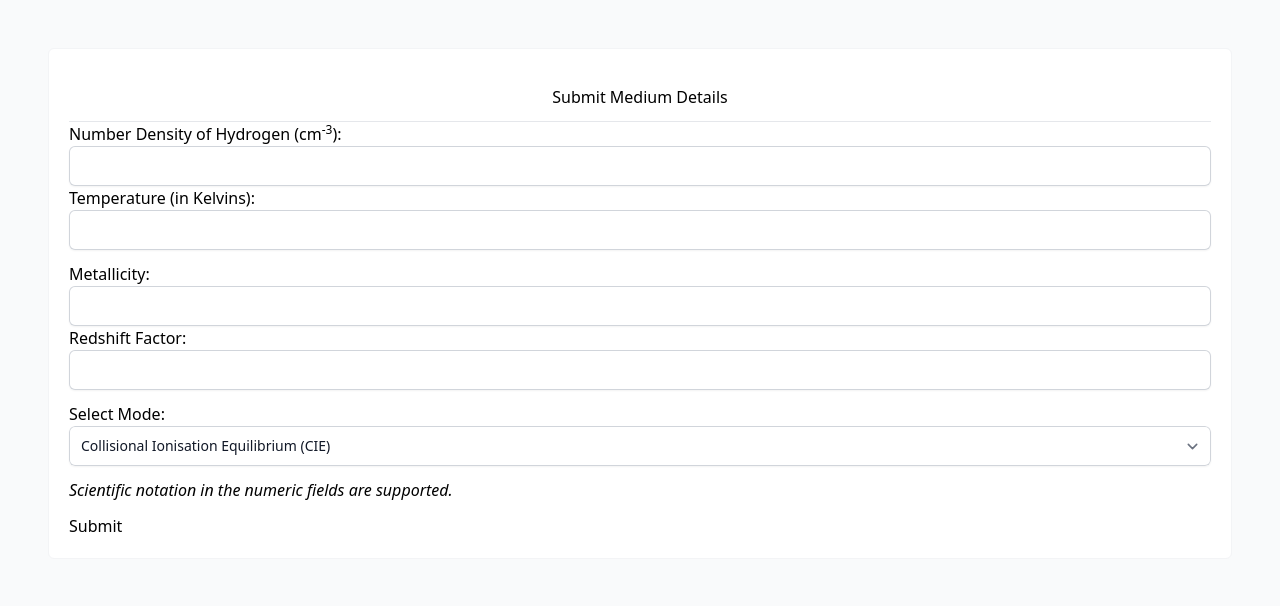
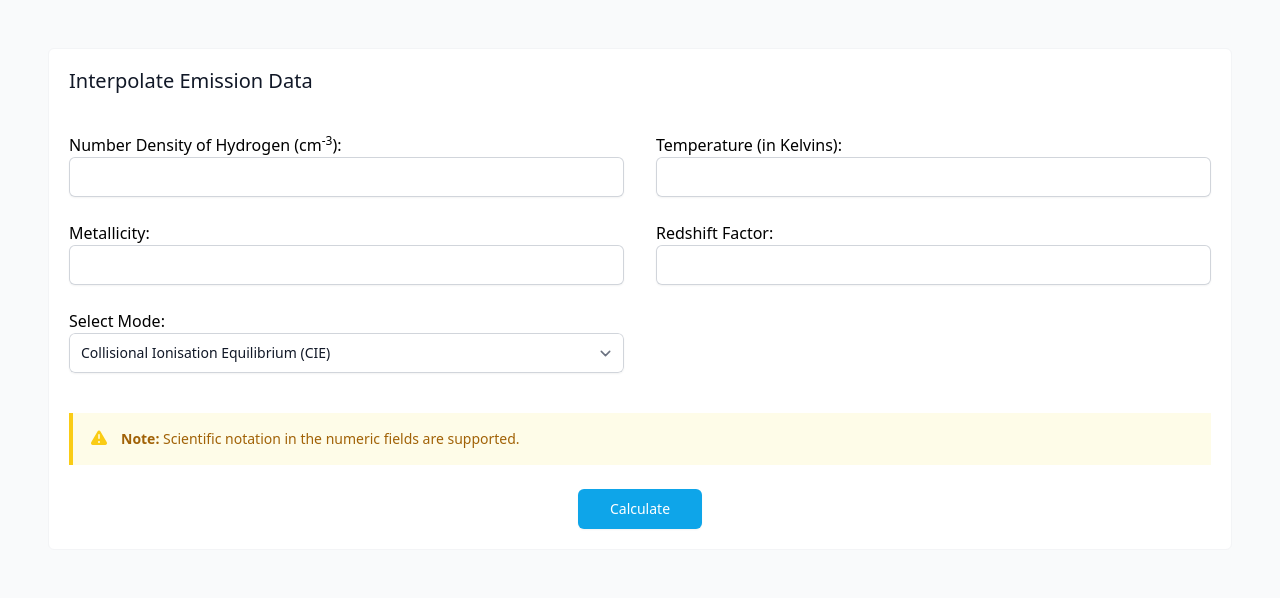
Before and after one commit to tbhaxor/CloudyInterpolator, a Django app: page /emission/interpolation in a window 1280 px wide. Shown: the part 117-723 px from the top of the page. Run offline with Django 4.2, Linux system fonts and the light colour scheme; parts of the project's set-up code (start-up, migrations or seed data) failed here and were passed over; some libraries are stand-ins or nearby versions.

Commit message:
Updated Form classes and other UI

```diff
--- a/feedback/forms.py
+++ b/feedback/forms.py
@@ -9,9 +9,9 @@ class FeedbackForm(ModelForm):
         model = FeedbackModel
         fields = ['email', 'name', 'message']
         widgets = {
-            'name': TextInput(attrs={'class': 'form-control'}),
-            'email': EmailInput(attrs={'class': 'form-control'}),
-            'message': Textarea(attrs={'class': 'form-control'}),
+            'name': TextInput(attrs={'class': 'block w-full rounded-md border-0 py-2 text-gray-900 shadow-sm ring-1 ring-inset ring-gray-300 placeholder:text-gray-400 focus:ring-2 focus:ring-inset focus:ring-sky-500 sm:text-sm sm:leading-6'}),
+            'email': EmailInput(attrs={'class': 'block w-full rounded-md border-0 py-2 text-gray-900 shadow-sm ring-1 ring-inset ring-gray-300 placeholder:text-gray-400 focus:ring-2 focus:ring-inset focus:ring-sky-500 sm:text-sm sm:leading-6'}),
+            'message': Textarea(attrs={'class': 'block w-full rounded-md border-0 py-2 text-gray-900 shadow-sm ring-1 ring-inset ring-gray-300 placeholder:text-gray-400 focus:ring-2 focus:ring-inset focus:ring-sky-500 sm:text-sm sm:leading-6'}),
         }
 
     pass
--- a/templates/emission/interpolation.html
+++ b/templates/emission/interpolation.html
@@ -11,88 +11,98 @@
 {% block title %}Interpolate Emission Data{% endblock %}
 
 {% block main %}
-<div class="card mt-4">
-    <div class="card-body">
-        <h3 class="card-title text-center mb-3">Submit Medium Details</h3>
-        <hr class="mx-auto col-md-3" />
-        <div class="card-text">
+<h3 class="text-xl font-medium leading-6 text-gray-900 mb-5">Interpolate Emission Data</h3>
+
 <form method="post" class="needs-validation">
     {% csrf_token %}
-                <div class="row mb-3">
-                    <div class="col">
+    <div class="mt-10 grid grid-cols-1 gap-x-8 gap-y-6 sm:grid-cols-2">
+        <div>
             {{ form.nH.label_tag }}
             {{ form.nH }}
             {% if form.nH.errors %}
-                        <small class="text-danger"><strong>Error: </strong>{{ form.nH.errors.0 }}</small>
+            <p class="mt-2 text-sm text-red-600" id="email-error"><b>Error: </b>{{ form.nH.errors.0 }}</p>
             {% endif %}
         </div>
-                    <div class="col">
+        <div>
             {{ form.temperature.label_tag }}
             {{ form.temperature }}
             {% if form.temperature.errors %}
-                        <small class="text-danger"><strong>Error: </strong>{{ form.temperature.errors.0 }}</small>
+            <p class="mt-2 text-sm text-red-600" id="email-error"><b>Error: </b>{{ form.temperature.errors.0
+                }}</p>
+            {% endif %}
+        </div>
+
+        <div>
+            {{ form.metallicity.label_tag }}
+            {{ form.metallicity }}
+            {% if form.metallicity.errors %}
+            <p class="mt-2 text-sm text-red-600" id="email-error"><b>Error: </b>{{ form.metallicity.errors.0
+                }}</p>
+            {% endif %}
+        </div>
+        <div>
+            {{ form.redshift.label_tag }}
+            {{ form.redshift }}
+            {% if form.redshift.errors %}
+            <p class="mt-2 text-sm text-red-600" id="email-error"><b>Error: </b>{{ form.redshift.errors.0 }}
+            </p>
+            {% endif %}
+        </div>
+
+        <div>
+            {{ form.mode.label_tag }}
+            {{ form.mode }}
+            {% if form.mode.errors %}
+            <p class="mt-2 text-sm text-red-600" id="email-error"><b>Error: </b>{{ form.mode.errors.0 }}</p>
             {% endif %}
         </div>
     </div>
 
 
-                <div class="row mb-3">
-                    <div class="col">
-                        {{ form.metallicity.label_tag }}
-                        {{ form.metallicity }}
-                        {% if form.metallicity.errors %}
-                        <small class="text-danger"><strong>Error: </strong>{{ form.metallicity.errors.0 }}</small>
-                        {% endif %}
+    <div class="border-l-4 border-yellow-400 bg-yellow-50 p-4 mt-10">
+        <div class="flex">
+            <div class="flex-shrink-0">
+                <svg class="h-5 w-5 text-yellow-400" viewBox="0 0 20 20" fill="currentColor" aria-hidden="true">
+                    <path fill-rule="evenodd"
+                        d="M8.485 2.495c.673-1.167 2.357-1.167 3.03 0l6.28 10.875c.673 1.167-.17 2.625-1.516 2.625H3.72c-1.347 0-2.189-1.458-1.515-2.625L8.485 2.495zM10 5a.75.75 0 01.75.75v3.5a.75.75 0 01-1.5 0v-3.5A.75.75 0 0110 5zm0 9a1 1 0 100-2 1 1 0 000 2z"
+                        clip-rule="evenodd" />
+                </svg>
             </div>
-                    <div class="col">
-                        {{ form.redshift.label_tag }}
-                        {{ form.redshift }}
-                        {% if form.redshift.errors %}
-                        <small class="text-danger"><strong>Error: </strong>{{ form.redshift.errors.0 }}</small>
-                        {% endif %}
-                    </div>
-                </div>
-
-                <div class="row mb-3">
-                    <div class="col">
-                        {{ form.mode.label_tag }}
-                        {{ form.mode }}
-                        {% if form.mode.errors %}
-                        <small class="text-danger"><strong>Error: </strong>{{ form.mode.errors.0 }}</small>
-                        {% endif %}
-                    </div>
-                </div>
-
-
-                <div class="row mb-3">
-                    <div class="col">
-                        <div class="alert alert-info" role="alert">
-                            <em>Scientific notation in the numeric fields are supported.</em>
+            <div class="ml-3">
+                <p class="text-sm text-yellow-700">
+                    <strong>Note: </strong> Scientific notation in the numeric fields are
+                    supported.
+                </p>
             </div>
         </div>
     </div>
 
-                <div class="card-link mt-3">
-                    <div class="d-grid gap-3 col-3 mx-auto">
-                        <button type="submit" class="btn card-link btn-primary">Submit</button>
-                    </div>
-                </div>
-            </form>
-        </div>
-    </div>
+    <div class="mt-6 flex items-streach justify-center gap-x-6">
+        <button type="submit"
+            class="rounded-md bg-sky-500 px-8 py-2.5 text-sm font-medium text-white shadow-sm hover:bg-sky-600 focus-visible:outline focus-visible:outline-2 focus-visible:outline-offset-2 focus-visible:outline-sky-600 transition-colors">Calculate</button>
     </div>
 
-
+</form>
 
 {% if interpolation %}
-<div id="emission-plot"></div>
-<div class="text-center mb-3">
-    <a class="btn btn-primary" href="{% url 'feedback:submit' %}" role="button">Submit Feedback</a>
+<div class="overflow-hidden bg-white shadow border border-gray-200 sm:rounded-lg mt-12">
+    <div class="px-4 py-5 sm:px-6 flex flex-col sm:flex-row items-center gap-4 justify-between">
+        <h3 class="text-lg font-semibold leading-6 text-gray-900">Interpolation output</h3>
+        <a href="{% url 'feedback:submit' %}"
+            class="relative ml-3 inline-flex items-center rounded-md bg-white px-3 py-2 text-xs font-medium text-gray-900 shadow-sm ring-1 ring-inset ring-gray-300 hover:bg-gray-50">
+            <svg class="-ml-0.5 mr-2 h-5 w-5 text-gray-400" viewBox="0 0 20 20" fill="currentColor" aria-hidden="true">
+                <path d="M3 4a2 2 0 00-2 2v1.161l8.441 4.221a1.25 1.25 0 001.118 0L19 7.162V6a2 2 0 00-2-2H3z" />
+                <path d="M19 8.839l-7.77 3.885a2.75 2.75 0 01-2.46 0L1 8.839V14a2 2 0 002 2h14a2 2 0 002-2V8.839z" />
+            </svg>
+            <span>Submit Feedback</span>
+        </a>
+    </div>
+    <div class="border-t border-gray-200 p-5">
+        <div id="emission-plot" class="w-full"></div>
+    </div>
 </div>
 {% endif %}
 {% endblock %}
-
-
 
 {% block body_scripts %}
 <script>
```
Also changed, not shown: templates/feedback/submit.html (+18 -26 lines). Lines whose indentation alone changed are shown as unchanged.
